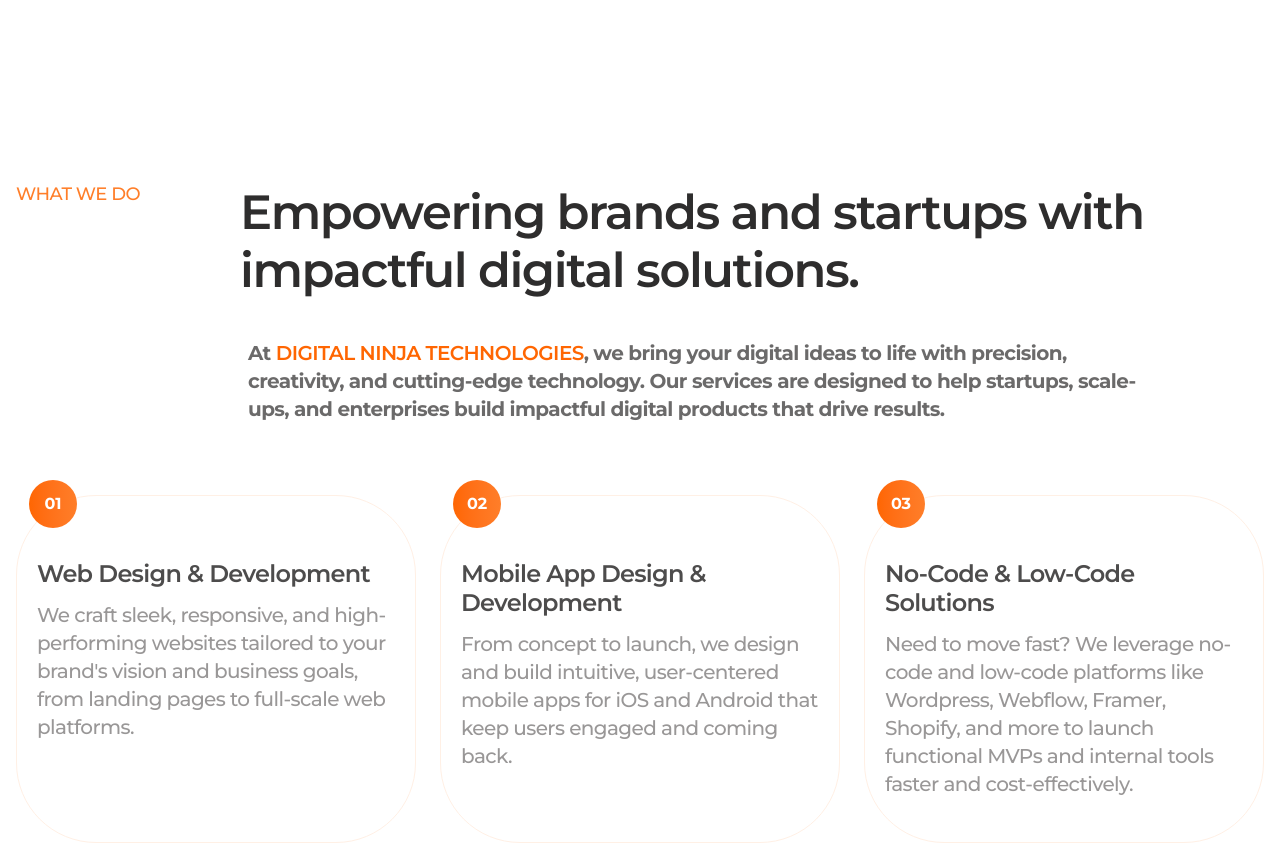
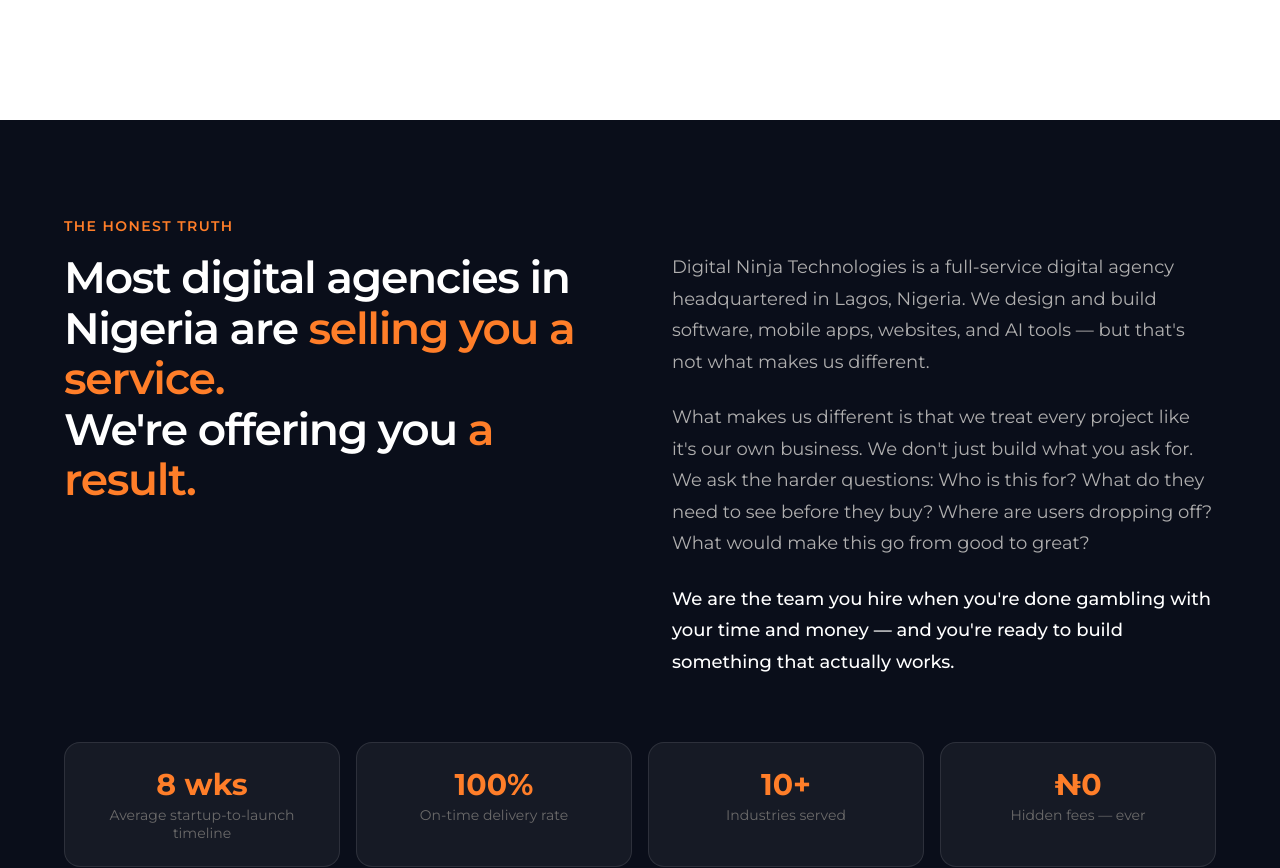
Before and after one commit to Digital-Ninja-Technologies/Digital-ninja-website, a Next.js app: page /about in a window 1280 px wide. Shown: the part 680-1548 px from the top of the page. Built offline with nearby package versions, Linux system fonts and the light colour scheme.

Commit message:
feat: remove WhatWeDo section from About page

```diff
--- a/src/app/about/page.tsx
+++ b/src/app/about/page.tsx
@@ -1,6 +1,5 @@
 import AboutHero from "@/components/About-hero";
 import AboutSell from "@/components/AboutSell";
-import WhatWeDo from "@/components/What-we-do";
 import React from "react";
 import type { Metadata } from "next";
 
@@ -44,7 +43,6 @@ const About = () => {
   return (
     <>
       <AboutHero />
-      <WhatWeDo />
       <AboutSell />
     </>
   );
```
